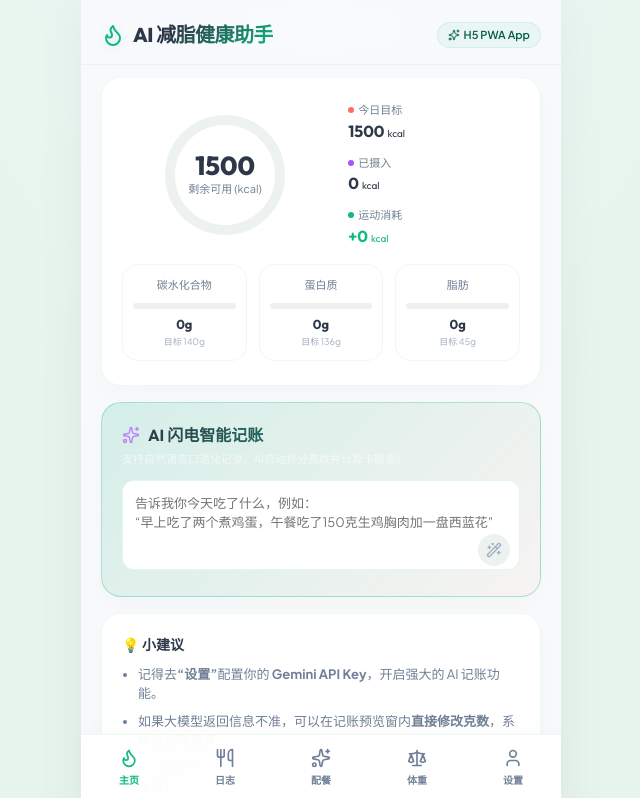
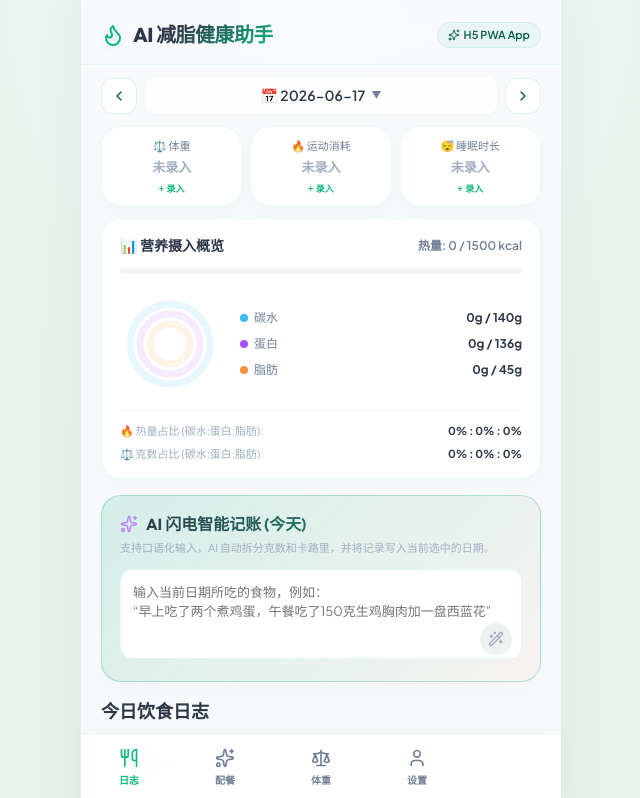
Before and after one commit to mingkiphotography-dotcom/ai-diet-tracker, a React (Vite) app: page / in a window 1280 px wide. Shown: the top 798 px of the page, without its empty margins (319-959 px from the left). Built offline with nearby package versions, Linux system fonts and the light colour scheme.

Commit message:
feat: make Diary the default homepage, remove Dashboard, and fix date selector button wrapping

```diff
--- a/src/App.jsx
+++ b/src/App.jsx
@@ -5,7 +5,6 @@ import {
 } from 'lucide-react';
 
 // Subcomponents
-import Dashboard from './components/Dashboard';
 import DietLog from './components/DietLog';
 import AiComposer from './components/AiComposer';
 import WeightChart from './components/WeightChart';
@@ -28,7 +27,7 @@ import {
 import { queryGeminiForDiet } from './utils/aiService';
 
 function App() {
-  const [activeTab, setActiveTab] = useState('dashboard');
+  const [activeTab, setActiveTab] = useState('diary');
 
   // 1. Local Storage Hydration
   const [apiKey, setApiKey] = useState(() => {
@@ -255,7 +254,7 @@ function App() {
     setDiagnosisResult(null);
     setBurnedLogs({});
     setSleepLogs({});
-    setActiveTab('dashboard');
+    setActiveTab('diary');
     alert('本地数据已全部清空，恢复初始状态！');
   };
 
@@ -359,19 +358,6 @@ function App() {
 
       {/* Main Content Area */}
       <main className="app-content">
-        {activeTab === 'dashboard' && (
-          <Dashboard
-            todayLogs={todayLogs}
-            userProfile={userProfile}
-            todayBurned={burnedLogs[todayStr] !== undefined ? burnedLogs[todayStr] : 0}
-            onQueryAi={handleQueryAi}
-            onAiSuccess={(data) => {
-              setAiParsedResult(data);
-              setAiLogTargetDate(todayStr);
-              setIsAiModalOpen(true);
-            }}
-          />
-        )}
 
         {activeTab === 'diary' && (
           <DietLog
@@ -501,13 +487,6 @@ function App() {
       {/* Sticky Bottom Tab Bar */}
       <nav className="nav-bar">
         <button
-          className={`nav-item ${activeTab === 'dashboard' ? 'active' : ''}`}
-          onClick={() => setActiveTab('dashboard')}
-        >
-          <Flame size={20} />
-          <span>主页</span>
-        </button>
-        <button
           className={`nav-item ${activeTab === 'diary' ? 'active' : ''}`}
           onClick={() => setActiveTab('diary')}
         >
--- a/src/components/DietLog.jsx
+++ b/src/components/DietLog.jsx
@@ -262,7 +262,7 @@ const DietLog = ({
       <div style={{ display: 'flex', alignItems: 'center', justifyContent: 'space-between', gap: '8px', marginBottom: '12px' }}>
         <button
           className="btn-secondary"
-          style={{ padding: '8px 10px', minWidth: 'unset', display: 'flex', alignItems: 'center', margin: 0 }}
+          style={{ width: '36px', height: '36px', padding: 0, minWidth: 'unset', display: 'flex', alignItems: 'center', justifyContent: 'center', margin: 0, flexShrink: 0 }}
           onClick={handlePrevDay}
         >
           <ChevronLeft size={16} />
@@ -288,7 +288,9 @@ const DietLog = ({
             justifyContent: 'center',
             gap: '6px',
             userSelect: 'none',
-            transition: 'border-color 0.2s ease'
+            transition: 'border-color 0.2s ease',
+            whiteSpace: 'nowrap',
+            overflow: 'hidden'
           }}
         >
           <span>📅 {selectedDate}</span>
@@ -297,7 +299,7 @@ const DietLog = ({
 
         <button
           className="btn-secondary"
-          style={{ padding: '8px 10px', minWidth: 'unset', display: 'flex', alignItems: 'center', margin: 0 }}
+          style={{ width: '36px', height: '36px', padding: 0, minWidth: 'unset', display: 'flex', alignItems: 'center', justifyContent: 'center', margin: 0, flexShrink: 0 }}
           onClick={handleNextDay}
         >
           <ChevronRight size={16} />
@@ -311,17 +313,17 @@ const DietLog = ({
           <div style={{ display: 'flex', justifyContent: 'space-between', alignItems: 'center', marginBottom: '12px' }}>
             <button
               className="btn-secondary"
-              style={{ padding: '4px 8px', minWidth: 'unset', margin: 0 }}
+              style={{ width: '32px', height: '32px', padding: 0, minWidth: 'unset', display: 'flex', alignItems: 'center', justifyContent: 'center', margin: 0, flexShrink: 0 }}
               onClick={handlePrevMonth}
             >
               <ChevronLeft size={14} />
             </button>
-            <span style={{ fontSize: '13px', fontWeight: 'bold', color: 'var(--text-primary)' }}>
+            <span style={{ fontSize: '13px', fontWeight: 'bold', color: 'var(--text-primary)', whiteSpace: 'nowrap' }}>
               {calendarMonth.getFullYear()}年{calendarMonth.getMonth() + 1}月
             </span>
             <button
               className="btn-secondary"
-              style={{ padding: '4px 8px', minWidth: 'unset', margin: 0 }}
+              style={{ width: '32px', height: '32px', padding: 0, minWidth: 'unset', display: 'flex', alignItems: 'center', justifyContent: 'center', margin: 0, flexShrink: 0 }}
               onClick={handleNextMonth}
             >
               <ChevronRight size={14} />
```
